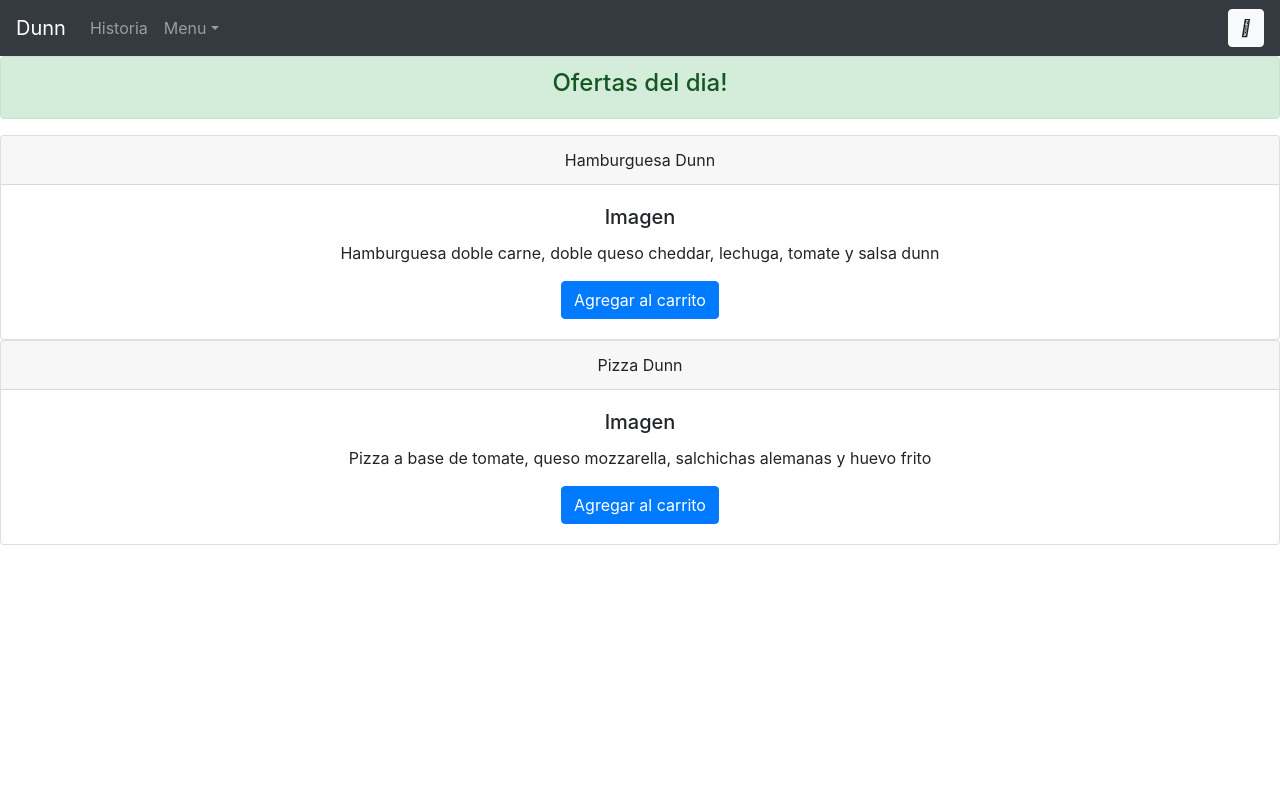
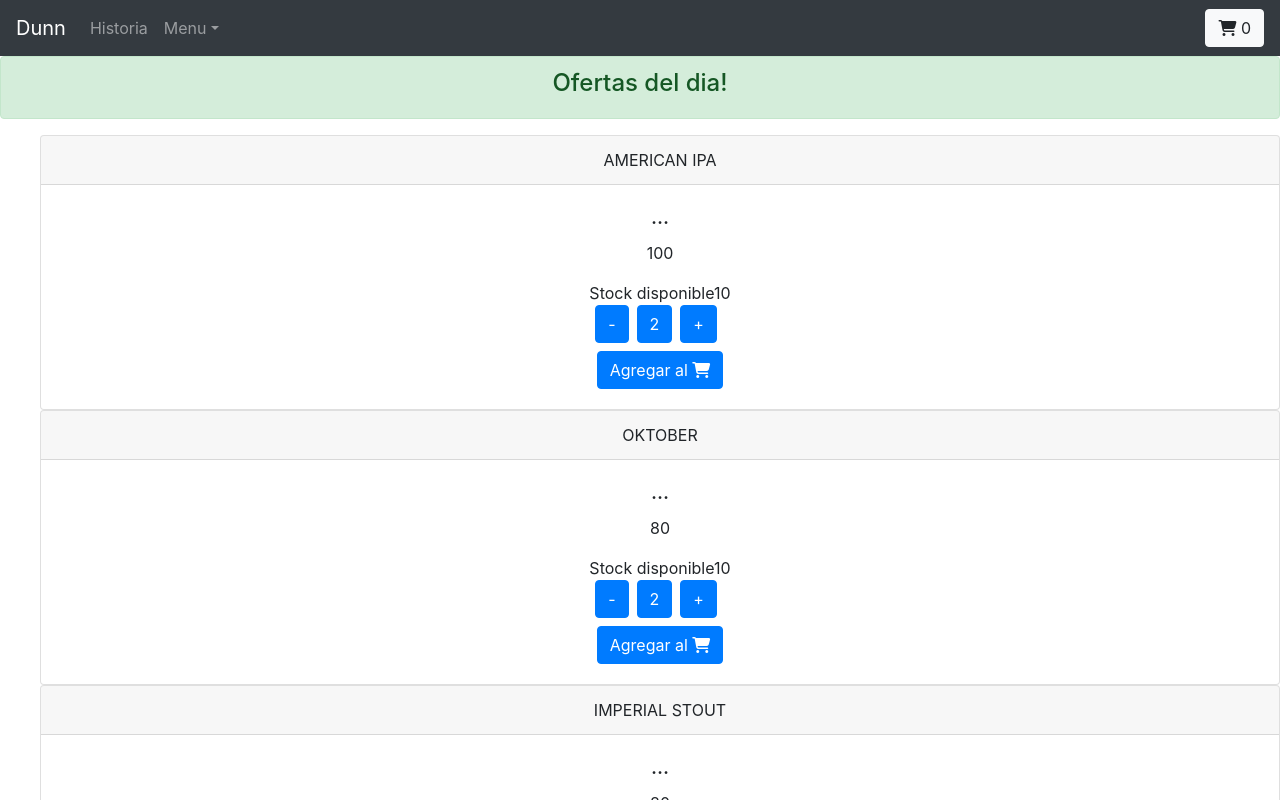
Before and after one commit to colomarina/proyecto-react, a React (Create React App) app: page / in a window 1280 px wide. Shown: the top 800 px of the page. Built offline with nearby package versions, Linux system fonts and the light colour scheme.

Commit message:
Agregue el ItemCount e hice el ItemList para el map, Entregable CONTADOR CON BOTON

```diff
--- a/public/index.html
+++ b/public/index.html
@@ -53,5 +53,6 @@
       To begin the development, run `npm start` or `yarn start`.
       To create a production bundle, use `npm run build` or `yarn build`.
     -->
+    <script src="https://kit.fontawesome.com/2c36e9b7b1.js" crossorigin="anonymous"></script>
   </body>
 </html>
--- a/src/App.js
+++ b/src/App.js
@@ -1,4 +1,4 @@
-import React from 'react';
+import React, { useState } from 'react';
 import NavBar from "./components/NavBar";
 import ItemListContainer from "./components/ItemListContainer";
 import './App.css';
@@ -6,10 +6,14 @@ import 'bootstrap/dist/css/bootstrap.min.css';
 
 
 function App() {
+  const[items, setItems] = useState(0);
+  function agregarItem(cantidad) {
+    setItems(items + cantidad);
+  }
   return (
     <div className="App">
-        <NavBar />
-        <ItemListContainer titulo="Ofertas del dia!" />
+        <NavBar totalItems={items} />
+        <ItemListContainer titulo="Ofertas del dia!" onAdd={cantidad => agregarItem(cantidad)}/>
     </div>
   );
 }
--- a/src/components/CartWidget.js
+++ b/src/components/CartWidget.js
@@ -2,9 +2,9 @@ import React from 'react';
 import 'bootstrap/dist/css/bootstrap.min.css';
 import { Button } from 'react-bootstrap';
 
-function CartWidget() {
+function CartWidget( {totalItems} ) {
     return (
-        <Button variant="light"><i class="fas fa-shopping-cart"></i></Button>
+    <Button variant="light"><i class="fas fa-shopping-cart"></i> {totalItems}</Button>
     )
 }
 
--- /dev/null
+++ b/src/components/Item.js
@@ -0,0 +1,22 @@
+import React from 'react';
+import 'bootstrap/dist/css/bootstrap.min.css';
+import { Card } from 'react-bootstrap';
+import ItemCount from './ItemCount';
+
+function Item({id, title, price, pictureUrl}) {
+    // Usar ASYNC MOCK(PROMISE)
+    return (
+        <>
+        <Card>
+            <Card.Header>{title}</Card.Header>
+            <Card.Body>
+                <Card.Title>{pictureUrl}</Card.Title>
+                <Card.Text>{price}</Card.Text>
+                <ItemCount stock={10} initial={2} onAdd={0}/>
+            </Card.Body>
+        </Card>
+        </>
+    )
+}
+
+export default Item
--- /dev/null
+++ b/src/components/ItemCount.js
@@ -0,0 +1,40 @@
+import React, {  useState  } from 'react';
+import 'bootstrap/dist/css/bootstrap.min.css';
+import { ButtonToolbar,ButtonGroup,Button } from 'react-bootstrap';
+
+function ItemCount({ stock , initial , onAdd }) {
+    const [count, setCount] = useState(initial);
+
+    function decreaseCount() {
+        if (count > 0) {
+            setCount(count - 1);
+        }
+    }
+    function increaseCount() {
+        if (count < stock) {
+            setCount(count + 1);
+        }
+    }
+
+    return (
+        <>
+        <span>Stock disponible{stock}</span>
+        <ButtonToolbar className="justify-content-md-center embed-responsive" aria-label="Toolbar with button groups">
+            <ButtonGroup className="mr-2" aria-label="First group">
+                <Button variant="primary" onClick={decreaseCount} disabled={count < 1}>-</Button>
+            </ButtonGroup>
+            <ButtonGroup className="mr-2" aria-label="Second group">
+                <Button variant="primary">{count}</Button>
+            </ButtonGroup>
+            <ButtonGroup className="mr-2" aria-label="Third group">
+                <Button variant="primary" onClick={increaseCount} disabled={count >= stock}>+</Button>
+            </ButtonGroup>
+            <br />
+            <ButtonGroup className="pt-2">
+                <Button variant="primary" onClick={() => onAdd(count)} disabled={count > stock || count < 1}>Agregar al <i class="fas fa-shopping-cart"></i></Button>
+            </ButtonGroup>
+        </ButtonToolbar>
+        </>
+        )
+    }
+export default ItemCount
--- /dev/null
+++ b/src/components/ItemList.js
@@ -0,0 +1,25 @@
+import React from 'react';
+import Item from "./Item";
+
+function ItemList() {
+    const items = [
+        {id:1, title:"AMERICAN IPA", price:"100" , pictureUrl:"..."},
+        {id:2, title:"OKTOBER", price:"80" , pictureUrl:"..."},
+        {id:3, title:"IMPERIAL STOUT", price:"80" , pictureUrl:"..."},
+        {id:4, title:"HONEY", price:"50" , pictureUrl:"..."},
+        {id:5, title:"IRISH", price:"50" , pictureUrl:"..."},
+    ]
+    return (
+        <>
+        <ul>
+            {
+                items.map((items)=>{
+                    return <Item key={items.id} title={items.title} price={items.price} pictureUrl={items.pictureUrl} />
+                })
+            }
+        </ul>
+        </>
+    )
+}
+
+export default ItemList
--- a/src/components/ItemListContainer.js
+++ b/src/components/ItemListContainer.js
@@ -1,14 +1,16 @@
 import React from 'react';
-import Items from "../components/Items";
+import ItemList from "./ItemList";
 import TituloOfertas from './TituloOfertas';
 
 function ItemListContainer({ titulo }) {
+
     return (
+        <>
         <div>
             <TituloOfertas titulo={ titulo }/>
-            <Items nombre="Hamburguesa Dunn" descripcion="Hamburguesa doble carne, doble queso cheddar, lechuga, tomate y salsa dunn"/>
-            <Items nombre="Pizza Dunn" descripcion="Pizza a base de tomate, queso mozzarella, salchichas alemanas y huevo frito"/>
+            <ItemList />
         </div>
+        </>
     )
 }
 
--- a/src/components/Items.js
+++ /dev/null
@@ -1,18 +0,0 @@
-import React from 'react';
-import 'bootstrap/dist/css/bootstrap.min.css';
-import { Card,Button } from 'react-bootstrap';
-
-function Items({nombre, descripcion}) {
-    return (
-        <Card>
-            <Card.Header>{nombre}</Card.Header>
-            <Card.Body>
-                <Card.Title>Imagen</Card.Title>
-                <Card.Text>{descripcion}</Card.Text>
-                <Button variant="primary">Agregar al carrito</Button>
-            </Card.Body>
-        </Card>
-    )
-}
-
-export default Items
--- a/src/components/NavBar.js
+++ b/src/components/NavBar.js
@@ -3,7 +3,7 @@ import 'bootstrap/dist/css/bootstrap.min.css';
 import { Navbar,Nav,NavDropdown,Form } from 'react-bootstrap';
 import CartWidget from './CartWidget';
 
-function NavBar() {
+function NavBar({totalItems}) {
     return (
         <Navbar bg="dark" variant="dark" expand="lg">
         <Navbar.Brand href="#home">Dunn</Navbar.Brand>
@@ -20,7 +20,7 @@ function NavBar() {
             </NavDropdown>
           </Nav>
           <Form inline>
-            <CartWidget />
+            <CartWidget totalItems={totalItems}/>
           </Form>
         </Navbar.Collapse>
       </Navbar>
```
